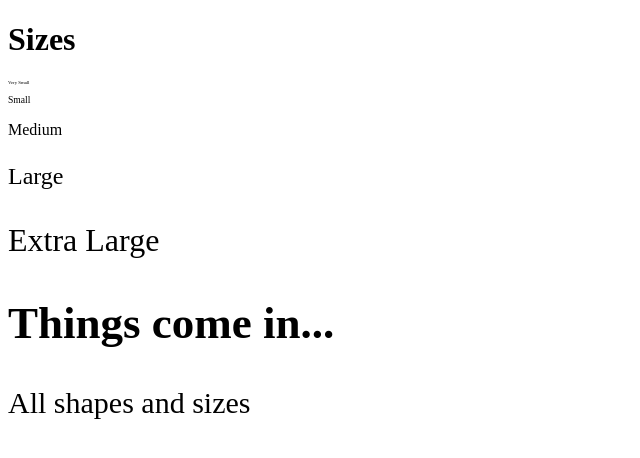
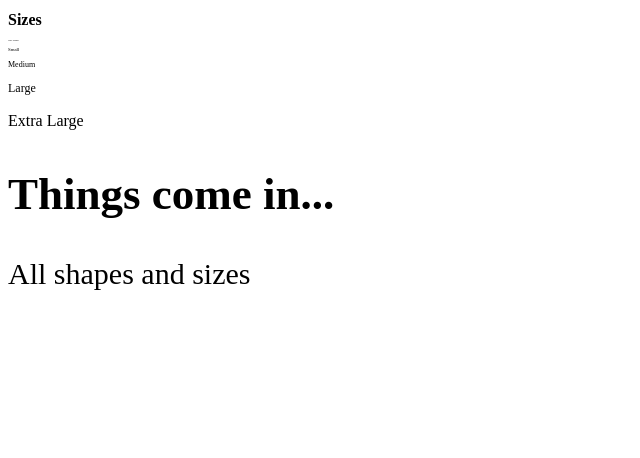
Before and after one commit to wi-fighters/25-uib-typography-font-sizing-peteco83, a plain HTML site: page index.html in a window 1280 px wide. Shown: the whole page, without its empty margins (0-640 px from the left). Drawn offline with Linux system fonts and the light colour scheme.

Commit message:
Made some changes

```diff
--- a/style.css
+++ b/style.css
@@ -1,22 +1,16 @@
 :root {
-    font-size: 1.5rem;
+    font-size: 100%;
 }
 
 @media (min-width: 576px) {
     :root {
-        font-size: 1rem;
+        font-size: 50%;
     }
 }
 
-@media (min-width: 768px) and {
+@media (min-width: 768px) and (max-width: 992px) {
     :root {
-        font-size: 1.25rem;
-    }
-}
-
-@media (min-width: 992px) and {
-    :root {
-        font-size: 1.5rem;
+        font-size: 75%;
     }
 }
 
```
